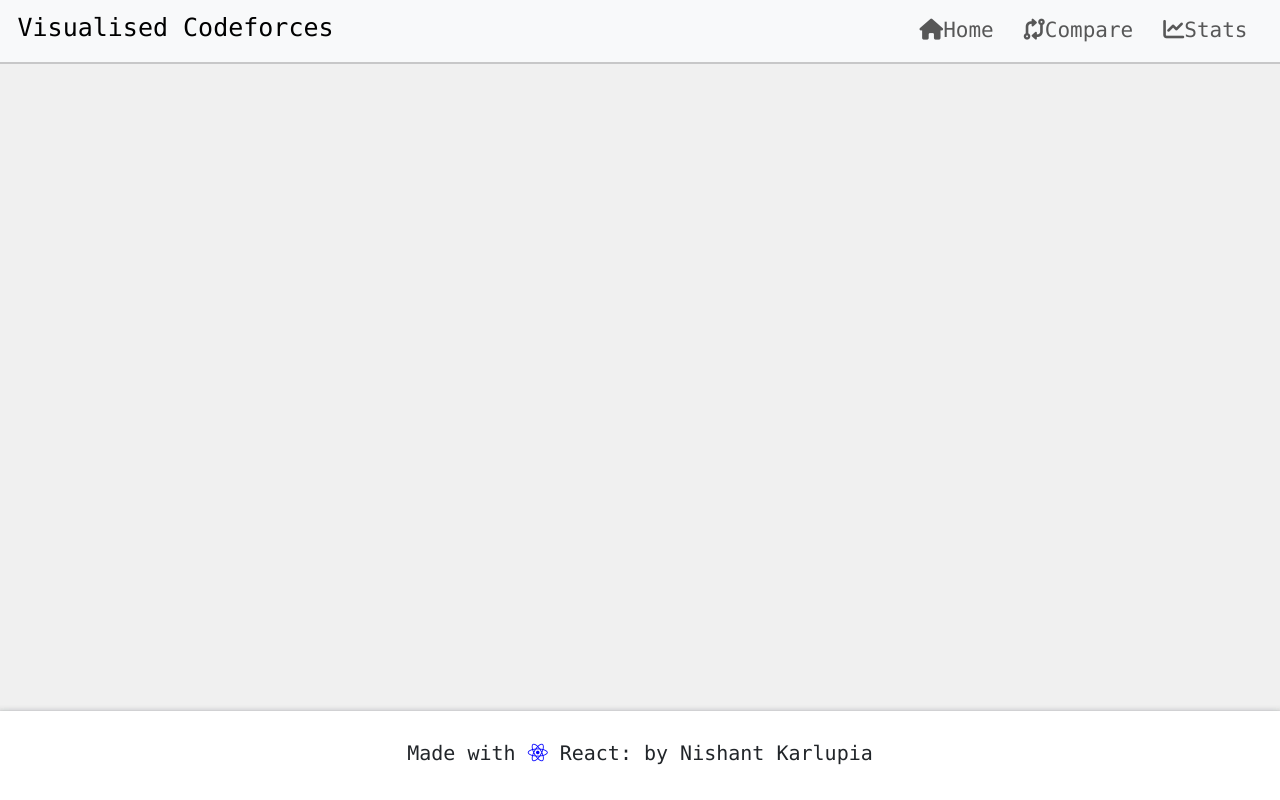
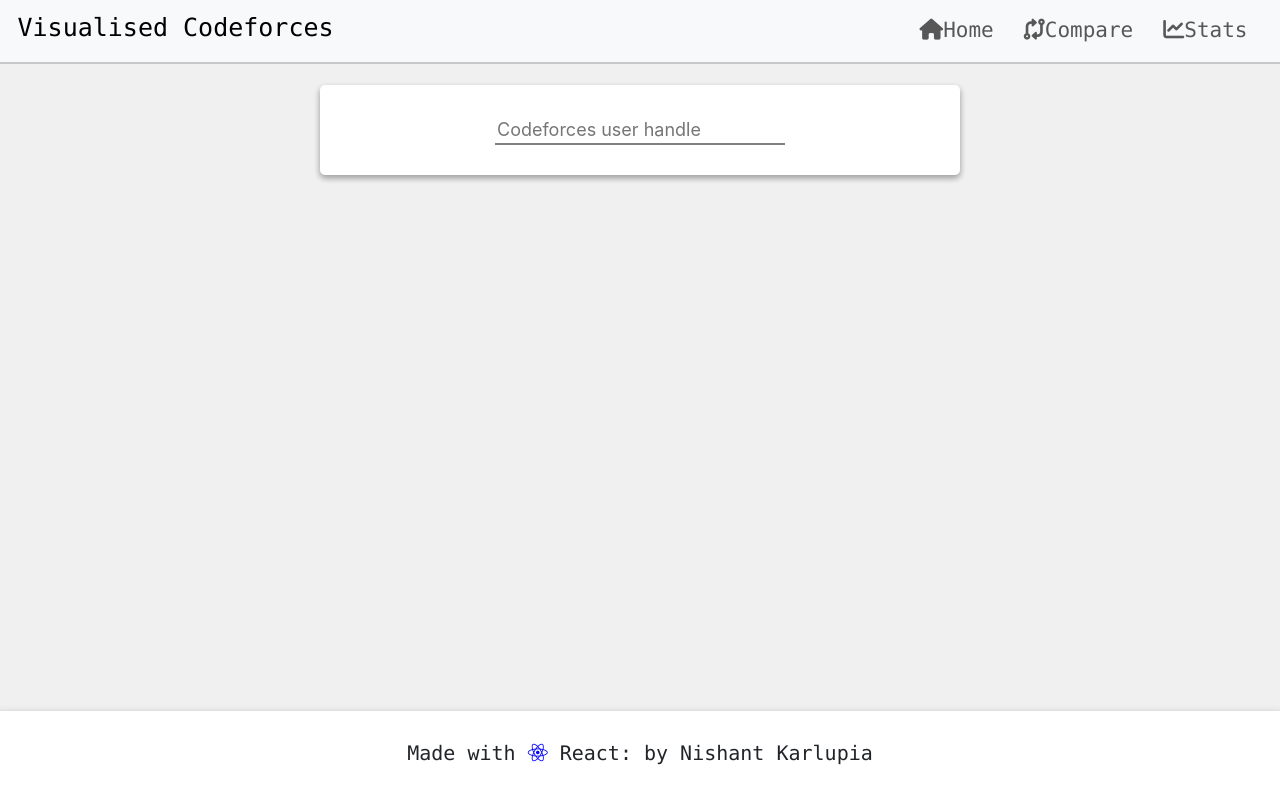
Before and after one commit to Nishant-Karlupia/visualized-codeforces, a React (Create React App) app: page /stats in a window 1280 px wide. Built offline with nearby package versions, Linux system fonts and the light colour scheme.

Commit message:
first commit

```diff
--- a/src/components/Stats.js
+++ b/src/components/Stats.js
@@ -1,108 +1,96 @@
-// // @Nishant-Karlupia
-// // visualised-codeforces
-// // stats: it provide the links for the submission of solved problems by the user
-// // it remains to build
+// @Nishant-Karlupia
+// visualised-codeforces
+// stats: it provide the links for the submission of solved problems by the user
+// it remains to build
 
-// import React from 'react'
-// import { useState } from 'react';
-// import ProblemItem from './ProblemItem';
+import React from 'react'
+import { useState } from 'react';
+import ProblemItem from './ProblemItem';
 
-// const Stats = (props) => {
-//     const [handle, setHandle] = useState("");
-//     // const [new_handle, setNew_handle] = useState("");
-//     const [user_exists, setUser_exists] = useState(0);
-//     const [solved, setSolved] = useState([]);
+const Stats = (props) => {
+    const [handle, setHandle] = useState("");
+    // const [new_handle, setNew_handle] = useState("");
+    const [user_exists, setUser_exists] = useState(0);
+    const [solved, setSolved] = useState([]);
 
-//     const handleSubmit = async (ev) => {
-//         props.setProgress(5);
-//         ev.preventDefault();
-//         setUser_exists(0);
+    const handleSubmit = async (ev) => {
+        props.setProgress(5);
+        ev.preventDefault();
+        setUser_exists(0);
 
-//         const response = await fetch(`https://codeforces.com/api/user.status?handle=${handle}`, {
-//             method: 'GET',
-//         });
-//         props.setProgress(25);
+        const response = await fetch(`https://codeforces.com/api/user.status?handle=${handle}`, {
+            method: 'GET',
+        });
+        props.setProgress(25);
 
-//         const json = await response.json();
-//         if (json.status === "OK") {
-//             setHandle(handle);
-//             setUser_exists(1);
-//         }
-//         else {
-//             props.setProgress(100);
-//             alert("Couldn't find user!!!");
-//             return;
-//         }
-//         // console.log(json['result'][0]["problem"]['problemsetName']);
-//         const solved=[],solvedkey={};
-//         props.setProgress(100);
-//         for(let res of json["result"])
-//         {
-//             if(res["problem"]["problemsetName"]!==undefined)continue;
-//             // console.log(res);
-//             if(res["verdict"]==="OK")
-//             {
-//                 let rat = (res["problem"]["rating"] === undefined ? 0 : res["problem"]["rating"]);
-//                 // unkey: a unique key required to target each question independently
-//                 // unkey= contest_id + index + rating , (index: "A","B",...)
-//                 // as rating may be undefined for some problems so we made it 0(if it not exists)
-//                 const qkey = res["problem"]["contestId"] + "*=*" + res["problem"]["index"] + "*=*" +res["problem"]["name"] +"*=*"+rat;
-//                 const skey= (res["problem"]["contestId"]).toString() +"*=*"+ (res["id"]).toString();
-//                 const key=qkey+"+===+"+skey;
-//                 if(qkey in solvedkey)continue;
-//                 solved.push(key);
-//                 solvedkey[qkey]=1;
-//             }
-//             // if(key in solved)
-//         }
-//         console.log( solved.length);
-//         setSolved(solved);
-//     }
+        const json = await response.json();
+        if (json.status === "OK") {
+            setHandle(handle);
+            setUser_exists(1);
+        }
+        else {
+            props.setProgress(100);
+            alert("Couldn't find user!!!");
+            return;
+        }
+        // console.log(json['result'][0]["problem"]['problemsetName']);
+        const solved=[],solvedkey={};
+        props.setProgress(100);
+        for(let res of json["result"])
+        {
+            if(res["problem"]["problemsetName"]!==undefined)continue;
+            // console.log(res);
+            if(res["verdict"]==="OK")
+            {
+                let rat = (res["problem"]["rating"] === undefined ? 0 : res["problem"]["rating"]);
+                // unkey: a unique key required to target each question independently
+                // unkey= contest_id + index + rating , (index: "A","B",...)
+                // as rating may be undefined for some problems so we made it 0(if it not exists)
+                const qkey = res["problem"]["contestId"] + "*=*" + res["problem"]["index"] + "*=*" +res["problem"]["name"] +"*=*"+rat;
+                const skey= (res["problem"]["contestId"]).toString() +"*=*"+ (res["id"]).toString();
+                const key=qkey+"+===+"+skey;
+                if(qkey in solvedkey)continue;
+                solved.push(key);
+                solvedkey[qkey]=1;
+            }
+            // if(key in solved)
+        }
+        console.log( solved.length);
+        setSolved(solved);
+    }
 
-//     const onchange = (ev) => {
-//         setHandle(ev.target.value);
-//     }
+    const onchange = (ev) => {
+        setHandle(ev.target.value);
+    }
 
 
-//     return (
-//         <div className='d-flex flex-column'>
-//             <div className='container d-flex justify-content-center handle-name my-4'>
-//                 <div className='w-50' >
-//                     <form onSubmit={handleSubmit}>
-//                         <input className='handle-input' type="text" value={handle} name="handle" onChange={onchange} placeholder="Codeforces user handle"></input>
-//                         {/* <button type="submit">Submit</button> */}
-//                     </form>
-//                 </div>
-//             </div>
-//             {user_exists===1?<>
-//             <div className='container' style={{"maxWidth":"600px","textAlign":"center","fontFamily":"consolas","fontSize":"20px"}}>
-//                 Solved Problems
-//             </div>
-//             {
-//                 solved.map((key)=>{
-//                     const problem=key.split("+===+")[0];
-//                     const submission=key.split("+===+")[1];
-//                     const prlst=problem.split("*=*"),sublst=submission.split("*=*");
-//                     const contest=prlst[0],pindex=prlst[1],pname=prlst[2],rat=prlst[3],subId=sublst[1];
-//                     return <ProblemItem key={key} contest={contest} rating={rat} subId={subId} pname={pname} pindex={pindex} />
-//                 })
-//             }
-//             </>:<></>}
+    return (
+        <div className='d-flex flex-column'>
+            <div className='container d-flex justify-content-center handle-name my-4'>
+                <div className='w-50' >
+                    <form onSubmit={handleSubmit}>
+                        <input className='handle-input' type="text" value={handle} name="handle" onChange={onchange} placeholder="Codeforces user handle"></input>
+                        {/* <button type="submit">Submit</button> */}
+                    </form>
+                </div>
+            </div>
+            {user_exists===1?<>
+            <div className='container' style={{"maxWidth":"600px","textAlign":"center","fontFamily":"consolas","fontSize":"20px"}}>
+                Solved Problems
+            </div>
+            {
+                solved.map((key)=>{
+                    const problem=key.split("+===+")[0];
+                    const submission=key.split("+===+")[1];
+                    const prlst=problem.split("*=*"),sublst=submission.split("*=*");
+                    const contest=prlst[0],pindex=prlst[1],pname=prlst[2],rat=prlst[3],subId=sublst[1];
+                    return <ProblemItem key={key} contest={contest} rating={rat} subId={subId} pname={pname} pindex={pindex} />
+                })
+            }
+            </>:<></>}
 
-//         </div>
-//     )
-// }
-
-// export default Stats
-
-import React from 'react'
-
-const Footer = () => {
-  return (
-    <div className='d-flex justify-content-center footer-container'>
-        <h2>Made with <i className="fa fa-brands fa-react " style={{"color":"blue"}}></i> React: by Nishant Karlupia</h2>
-    </div>
-  )
+        </div>
+    )
 }
 
-export default Footer
+export default Stats
```
